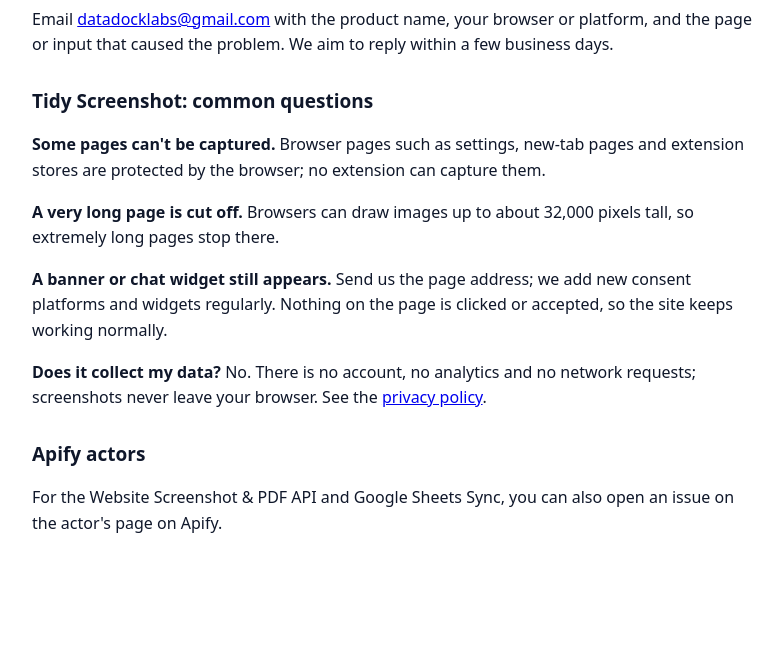
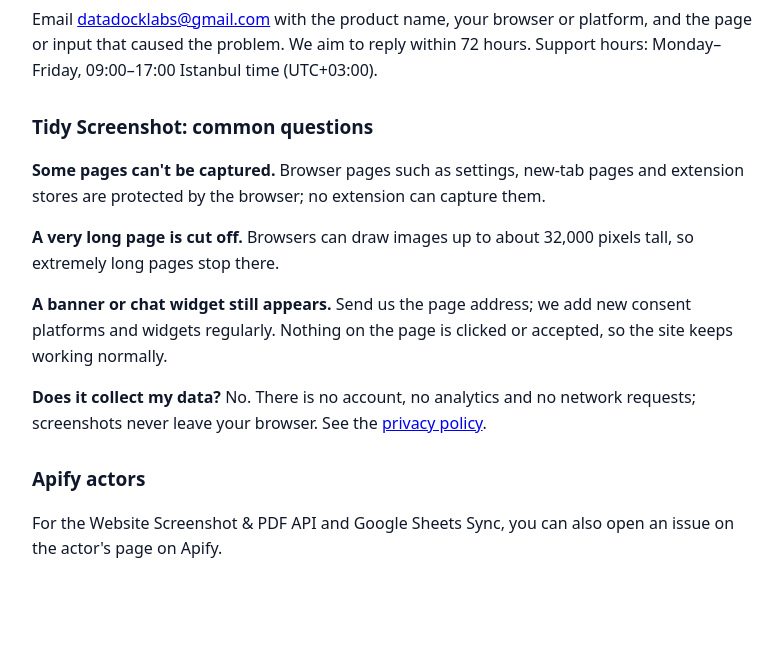
Before and after one commit to datadock-labs/datadock-labs.github.io, a plain HTML site: page support.html in a window 1280 px wide. Shown: the part 141-800 px from the top of the page, without its empty margins (248-1030 px from the left). Drawn offline with Linux system fonts and the light colour scheme.

Commit message:
Support: 72-hour target response time and support hours

```diff
--- a/support.html
+++ b/support.html
@@ -15,7 +15,7 @@ h1{font-size:28px}h2{font-size:19px;margin-top:28px}
 <body>
 <p><a href="/">&larr; DataDock Labs</a></p>
 <h1>Support</h1>
-<p>Email <a href="mailto:datadocklabs@gmail.com">datadocklabs@gmail.com</a> with the product name, your browser or platform, and the page or input that caused the problem. We aim to reply within a few business days.</p>
+<p>Email <a href="mailto:datadocklabs@gmail.com">datadocklabs@gmail.com</a> with the product name, your browser or platform, and the page or input that caused the problem. We aim to reply within 72 hours. Support hours: Monday–Friday, 09:00–17:00 Istanbul time (UTC+03:00).</p>
 
 <h2>Tidy Screenshot: common questions</h2>
 <p><strong>Some pages can't be captured.</strong> Browser pages such as settings, new-tab pages and extension stores are protected by the browser; no extension can capture them.</p>
```
Also changed, not shown: search-tables/index.html (+1 -1 lines).
